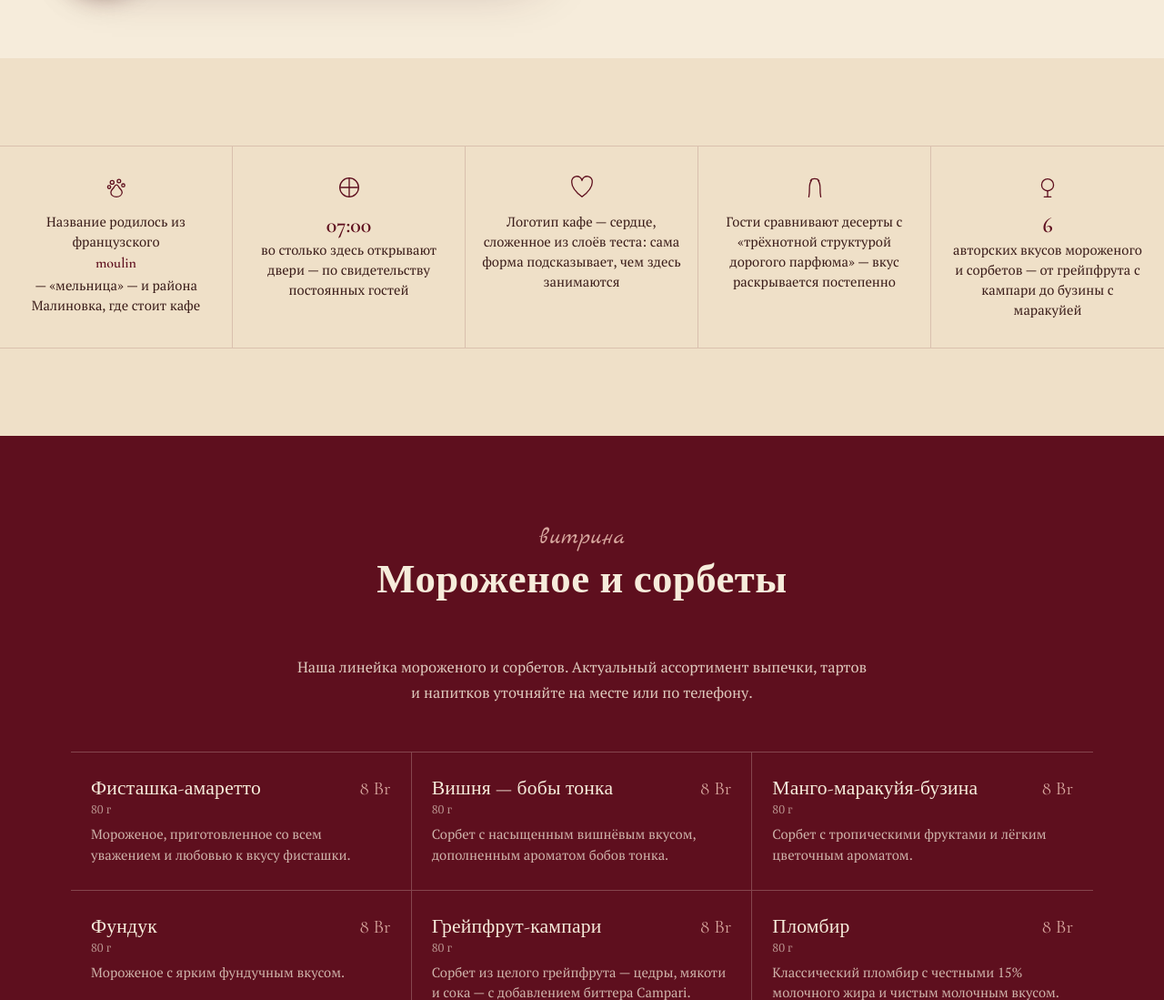
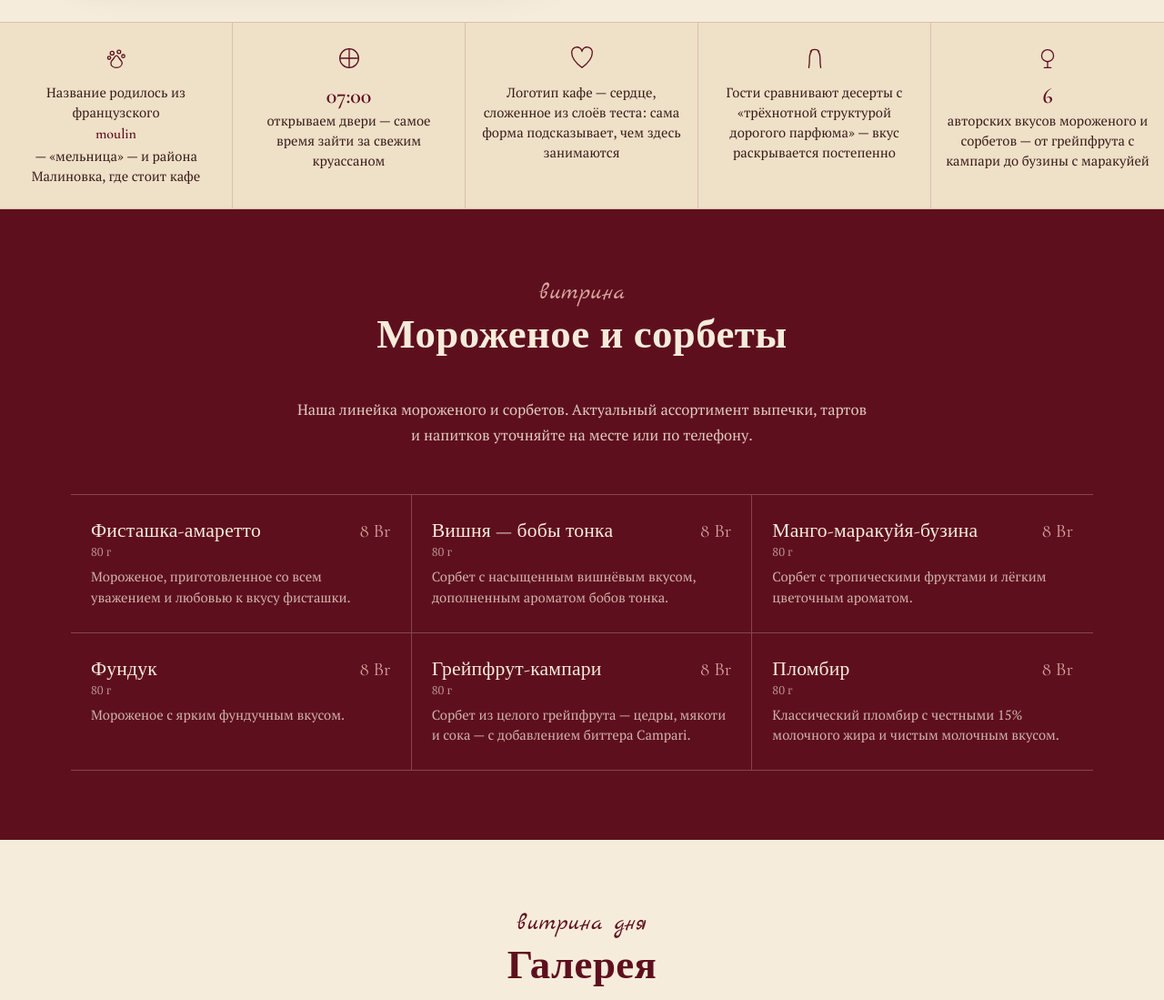
Before and after one commit to JeanRomeo-Flow/velvet-parallax-otter, a plain HTML site: page index.html in a window 1280 px wide. Shown: the part 1701-2800 px from the top of the page at 91% size. Drawn offline with nearby package versions, Linux system fonts and the light colour scheme.

Commit message:
Убрать нелепую формулировку, сократить пустые отступы между блоками

```diff
--- a/index.html
+++ b/index.html
@@ -166,8 +166,8 @@ nav.links a:hover::after{width:100%}
 .marquee-track span i{font-family:'Marck Script',cursive;color:var(--rose);font-style:normal}
 @keyframes marqueeMove{from{transform:translateX(0)}to{transform:translateX(-50%)}}
 
-section{padding:96px 0}
-.section-head{text-align:center;margin-bottom:56px}
+section{padding:76px 0}
+.section-head{text-align:center;margin-bottom:42px}
 .section-head h2{font-size:clamp(2rem,4vw,2.8rem);color:var(--burgundy)}
 
 /* about */
@@ -185,9 +185,9 @@ section{padding:96px 0}
 .marks .m span{font-size:.85rem;color:#6b4b45;letter-spacing:.03em}
 
 /* fun facts */
-.facts-wrap{background:var(--cream-2)}
+.facts-wrap{background:var(--cream-2);padding:0}
 .facts-strip{display:grid;grid-template-columns:repeat(5,1fr);gap:0;border-top:1px solid rgba(94,15,30,.15);border-bottom:1px solid rgba(94,15,30,.15)}
-.fact{padding:30px 18px;text-align:center;border-right:1px solid rgba(94,15,30,.15)}
+.fact{padding:24px 16px;text-align:center;border-right:1px solid rgba(94,15,30,.15)}
 .fact:last-child{border-right:none}
 .fact .ico{width:30px;height:30px;margin:0 auto 12px;color:var(--burgundy);transition:transform .35s ease}
 .fact .ico svg{width:100%;height:100%;fill:none;stroke:currentColor;stroke-width:1.4;stroke-linecap:round;stroke-linejoin:round}
@@ -318,7 +318,7 @@ footer .script{color:var(--rose);font-size:1.3rem}
   .marquee-track{animation-duration:20s}
   .marquee-track span{font-size:1.05rem;padding:0 1.2rem;gap:.6rem}
 
-  section{padding:64px 0}
+  section{padding:52px 0}
   .section-head{margin-bottom:36px}
   .wrap{padding:0 20px}
 
@@ -491,7 +491,7 @@ footer .script{color:var(--rose);font-size:1.3rem}
     <div class="fact">
       <div class="ico"><svg viewBox="0 0 32 32"><path d="M16 5v22M6 16h20"/><circle cx="16" cy="16" r="11"/></svg></div>
       <b>07:00</b>
-      <p>во столько здесь открывают двери — по свидетельству постоянных гостей</p>
+      <p>открываем двери — самое время зайти за свежим круассаном</p>
     </div>
     <div class="fact">
       <div class="ico"><svg viewBox="0 0 32 32"><path d="M16 27C7 20 4 14 4 10a6 6 0 0 1 12-2 6 6 0 0 1 12 2c0 4-3 10-12 17Z"/></svg></div>
```
